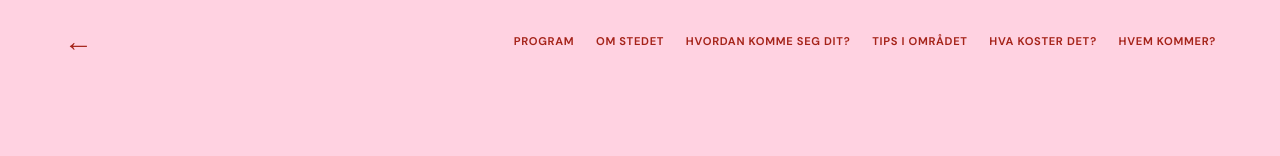
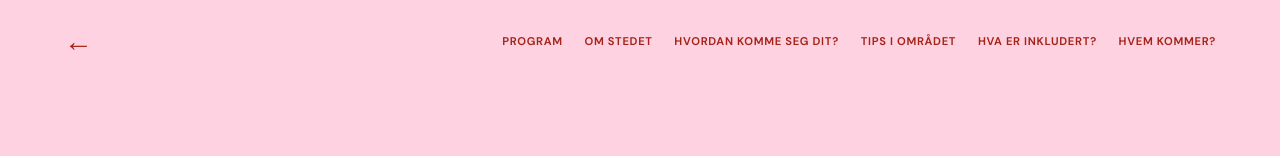
Before and after one commit to martaogmarius/martaogmarius.github.io, a Next.js app: page /pris in a window 1280 px wide. Shown: the top 156 px of the page. Built offline with nearby package versions, Linux system fonts and the light colour scheme.

Commit message:
Match included menu label to page

```diff
--- a/app/SiteNav.tsx
+++ b/app/SiteNav.tsx
@@ -11,7 +11,7 @@ export function SiteNav({ showHome = true }: { showHome?: boolean }) {
         <a href="/om-stedet">Om stedet</a>
         <a href="/reise">Hvordan komme seg dit?</a>
         <a href="/tips">Tips i området</a>
-        <a href="/pris">Hva koster det?</a>
+        <a href="/pris">Hva er inkludert?</a>
         <a href="/gjester">Hvem kommer?</a>
       </div>
     </nav>
```
